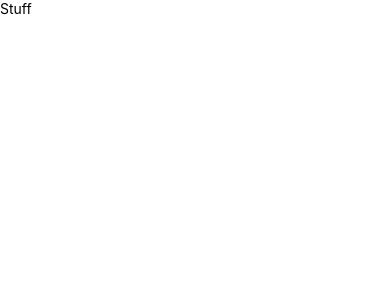
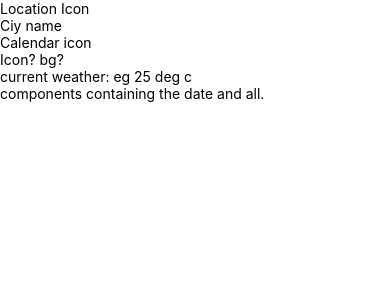
Before and after one commit to THEmmanuel/weda-app, a React Native app: screen / in a window 390 px wide. Shown: the top 300 px of the page. Built offline with nearby package versions, Linux system fonts and the light colour scheme.

Commit message:
Added colors! (and dummy component stuff?)

```diff
--- a/App.tsx
+++ b/App.tsx
@@ -1,12 +1,55 @@
 /* eslint-disable prettier/prettier */
+// import axios from 'axios';
 
-import React from 'react';
-import { View, Text } from 'react-native';
+import React, {
+  // useState,
+  // useEffect,
+} from 'react';
+
+import {
+  View,
+  Text,
+  // Image,
+} from 'react-native';
+
+
+// const BASE_URL = ' https://api.weatherbit.io/v2.0/current?';
+// const API_KEY = 'db0049048589475e9e668c253e679e28';
 
 const App = () => {
+  // const [weatherData, setWeatherData] = useState('');
+  // const [cityName, setCityName] = useState('');
+
+
+  // useEffect(() => {
+  //   const fetchData = async () => {
+  //     try {
+  //       setCityName('Ibadan');
+  //       const response = await axios(`${BASE_URL}&city=${cityName}&key=${API_KEY}`);
+  //       console.log(`${BASE_URL}&city=${cityName}&key=${API_KEY}`);
+  //       setWeatherData(response.data.timezone);
+  //       console.log(response.data);
+  //     } catch (error) {
+  //       console.log(error);
+  //     }
+  //   };
+  //   fetchData();
+  // }, [cityName]);
+
+
   return (
     <View>
-      <Text>Stuff</Text>
+      <View>
+        <Text>Location Icon</Text>
+        <Text>Ciy name</Text>
+        <Text>Calendar icon</Text>
+      </View>
+
+      <View>
+        <Text>Icon? bg?</Text>
+        <Text>current weather: eg 25 deg c</Text>
+        <Text>components containing the date and all.</Text>
+      </View>
     </View>);
 };
 
@@ -14,7 +57,13 @@ export default App;
 
 
 //Todos
+//Get API calls set-up
 //Add mainweather component thingy
 //Add the silder thingy?
+//Build out the UI, fill it with dummy data
+//Routes to weekly view
 
-//Routes to weekly view
+// setCityName('Ibadan');
+      // const response = await axios(`${BASE_URL}&city=${cityName}&key=${API_KEY}`);
+      // console.log(`${BASE_URL}&city=${cityName}&key=${API_KEY}`);
+      // setWeatherData(response.data.timezone);
```
Also changed, not shown: constants/Colors.ts (added, +11 -0 lines), 1 other file (tests, documents, lock files or other folders).
